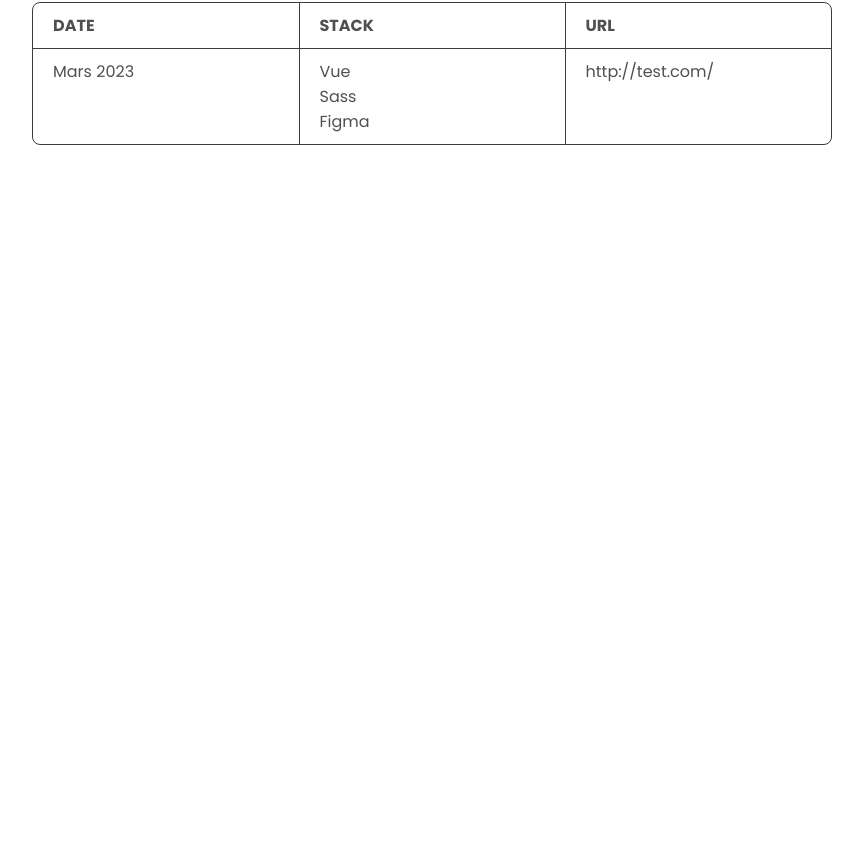
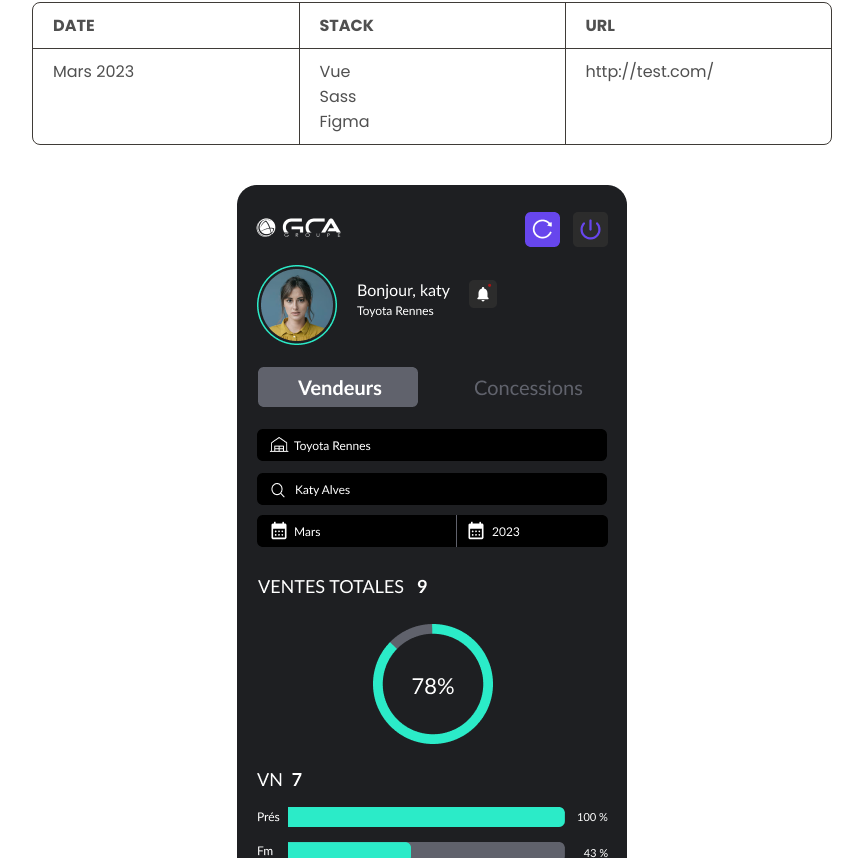
Before and after one commit to ThomasdevLC/portfolio_07_2023, a React (Create React App) app: page /pwa/2 in a window 1280 px wide. Shown: the part 502-1360 px from the top of the page, without its empty margins (208-1071 px from the left). Before the commit the page ends 800 px from the top, so only its background shows below. Built offline with nearby package versions, Linux system fonts and the light colour scheme.

Commit message:
page pawa  + images

```diff
--- a/src/assets/styles/index.scss
+++ b/src/assets/styles/index.scss
@@ -10,4 +10,5 @@
 @use "./pages/Groupomania.scss";
 @use "./pages/kasa.scss";
 @use "./pages/FermeRougeraie.scss";
+@use "./pages/Pwa.scss";
 @use "./components/work.scss";
--- /dev/null
+++ b/src/assets/styles/pages/_Pwa.scss
@@ -0,0 +1,8 @@
+.pwa__description {
+  display: flex;
+  flex-direction: column;
+  justify-content: center;
+  align-items: center;
+  row-gap: 40px;
+  padding: 40px;
+}
--- a/src/pages/works/Pwa.js
+++ b/src/pages/works/Pwa.js
@@ -1,10 +1,15 @@
 import React from "react";
 import WorksComponent from "../../components/WorksComponent";
-
+import pwa from "../../assets/images/pwa.png";
+import pwa_2 from "../../assets/images/pwa_2.png";
 const Pwa = () => {
   return (
-    <div>
+    <div className="pwa-container">
       <WorksComponent />
+      <div className="pwa__description">
+        <img src={pwa} alt="image projet pwa version mobile" />
+        <img src={pwa_2} alt="image projet pwa version mobile" />
+      </div>
     </div>
   );
 };
```
Also changed, not shown: src/assets/images/pwa.png, src/assets/images/pwa_2.png (added).
